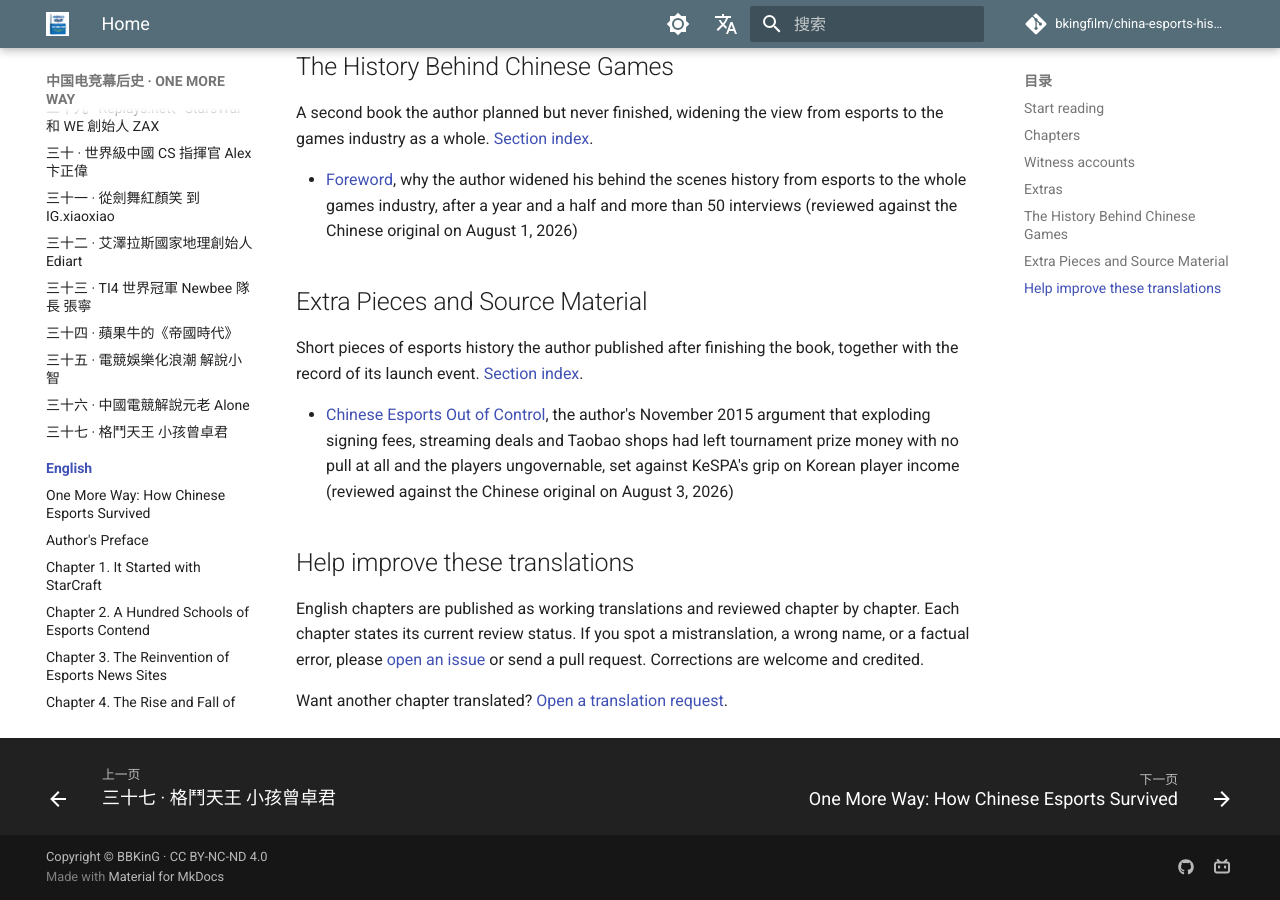
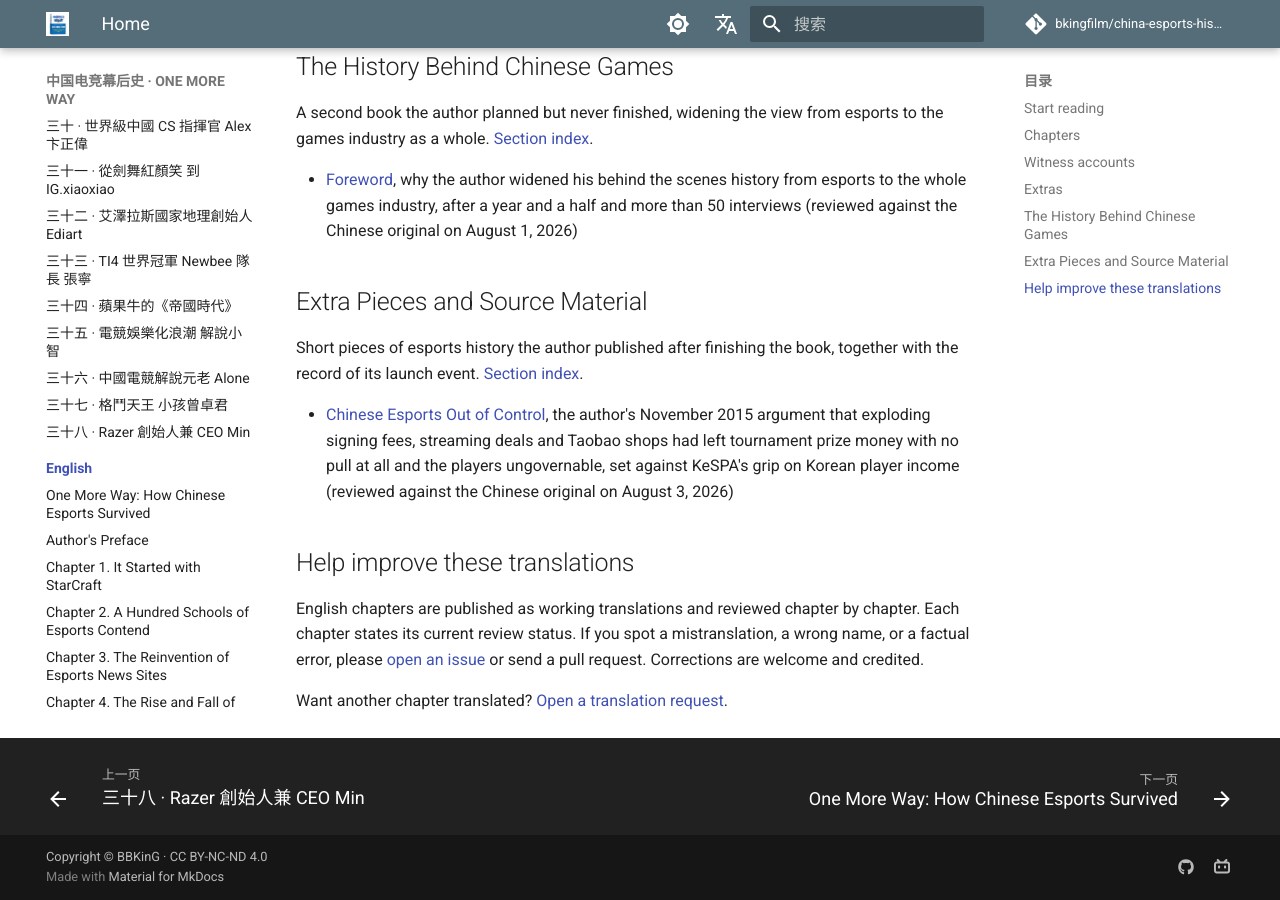
Before and after one commit to bkingfilm/china-esports-history, an MkDocs documentation site: the page built from docs/en/index.md, in a window 1280 px wide and 900 px high, scrolled down 6626 px. Built offline with MkDocs 1.6.1 and Material for MkDocs 9.7.7, drawn with Linux system fonts in a browser that asks for light colours; comment, search, counter and statistics services are not loaded; part of the change alters nothing that is shown.

Commit message:
繁體中文版新增第三十八章 Razer 創始人兼 CEO Min
譯自 docs/zh/chapters/38-Razer创始人兼CEO-Min.md，章節結構照已校對的英文版切兩個小標。
同時更新 docs/zh-tw/index.md 章節清單與 mkdocs.yml 繁體中文 nav。

Co-Authored-By: Claude Opus 5 (1M context) <noreply@anthropic.com>

```diff
--- /dev/null
+++ b/docs/zh-tw/38-min-liang-tan-razer-founder.md
@@ -0,0 +1,101 @@
+# 三十八 Razer 創始人兼 CEO Min
+
+> 《ONE MORE WAY：中國電競幕後史》其中一章。作者 BBKinG（劉洋）。譯自簡體中文原文：[三十八 Razer创始人兼CEO Min](../zh/chapters/38-Razer创始人兼CEO-Min.md)
+>
+> 首次發表於作者的知乎專欄，2015 年 11 月 20 日：https://zhuanlan.zhihu.com/p/20355163
+>
+> 這是等待校對的工作稿。若您發現誤譯、用詞不合臺灣習慣或史實錯誤，歡迎[開一個 issue](https://github.com/bkingfilm/china-esports-history/issues/new) 或送出 pull request。
+
+從 1998 年，Razer 的第一款滑鼠 Boomslang（布斯朗悍蛇）誕生到現在，Razer 的產品幾乎遍及所有遊戲領域，設計始終獨領風騷，甚至一直是無數外設廠商競相模仿的對象，也是很多電競選手的最愛。
+
+在 Razer 眾多的創新設計中，開創式呼吸燈，已經成為滑鼠行業的標配，而這個創新的背後還有一個有趣的故事。
+
+少年時的 Min 經常半夜躲著爸媽偷玩遊戲，卻總是不能看到滑鼠在哪，因此突發奇想，如果給滑鼠加一個燈，不就可以解決了麼。就這樣，Min 在開始設計滑鼠時，呼吸燈誕生了，而呼吸燈的亮暗週期，也是設計師根據 Min 的呼吸，掐著秒錶算出來的。
+
+17 年過去了，Razer 已然成為全球玩家互動設備與軟體的領導品牌，專注於為頂級遊戲玩家服務的 Min，也因此和世界遊戲圈、電競圈發生了許多故事，有很多更是值得載入歷史的。
+
+Min，陳民亮，1977 年 11 月 5 日，出生於新加坡。外界一直傳 Min 是富二代，但其實並不是如傳聞所言，他父親家裡的條件不好，是靠政府資助才上完學的公派留學生，之後靠個人努力將 4 個子女撫養成才。
+
+Min 小時候喜歡玩遊戲，但因家裡沒錢置換新電腦，很長一段時間他都只能和哥哥一起使用一個相當於 286 的第 2 代蘋果電腦玩遊戲。
+
+Min 的家庭很傳統，從小他的父母就為其規劃了將來的路，他畢業於新加坡國立大學法學科系，以優異的成績通過新加坡律師協會的資格認證考試，從而進入亞洲頂尖科技法律師事務所之一的基斯通律師事務所，成為一名職業的科技法/知識產權律師。
+
+可是，改變遊戲外設的夢想，一直在他心中滋生著，於是在 1995 年，Min 不顧家庭反對，毅然決然地辭去了律師職業，與好友一起從零開始創辦了 Razer。
+
+Min 開玩笑說，還好我是老么，哥哥姐姐把家裡的任務都完成了，我才可以去做我想做的事情。
+
+1998 年，還是一名電競選手的 Min 結識了 Razer 另一個創始人 Robert Krakoff。當時，這是一家專門研究雷射掃描的公司，叫 Karna，他們開發出了一種新的技術，這種技術可以把掃描的頻率和精細度提高數倍。
+
+Min 得知後，建議他們把這個技術用來做遊戲滑鼠。
+
+於是，Min 和 Robert 利用全新技術製造出了 Boomslang（布斯朗悍蛇滑鼠），它的精度高於其它同類產品 5 倍，使用 USB 介面，最高解析度 1800dpi。
+
+最開始 Min 只是為了自己在比賽中能取得優勢，然而圈內的電競好友得知後，紛紛奔走相告並競相下單，一傳十十傳百，就這樣開啟了一個滑鼠的新時代，隨後 Razer 就正式成立了。
+
+全新的產品不僅是對技術的挑戰，更是對市場的挑戰。當時作為首席設計師、首席玩家的 Min，第一個計畫就是把 Razer 帶到職業比賽中去。他的想法很簡單，Razer 就是為專業遊戲玩家服務的，而當時世界電子競技職業化最火熱的地方，就是韓國。
+
+注意，下面要填補的就是一個歷史的空白了。
+
+可能很多人知道 WCG 的前身是 2000 年的 WCGC，但是估計沒多少人知道，WCGC 的前身是一個叫 Battle Top 的比賽，這個比賽是由一個叫 Battle Lee 的韓國人辦的，Min 在 1998 年為了 Razer，隻身一個人飛去韓國，為了節約經費，同時為了瞭解韓國的外設環境，Min 並沒有住飯店，而是選擇了吃住在網咖（大陸稱網吧，與臺灣的網咖並非同一種場所）裡。
+
+Min 的出現讓 Battle Lee 非常吃驚，他是唯一一個跑來談合作的外國人。
+
+除了在賽事方面進行合作，Min 在 2000 年還找到 Quake 時代的天王級選手 Fatal1ty，成為他的第一個贊助商，Fatal1ty 也在那一年在專門為 Quake 選手設計的改進版 Boomslang 的幫助下獲得無數大獎。
+
+Razer 也因此在職業選手圈開始廣受青睞，這種從核心偶像地帶產生的口碑傳播，帶來了很好的回報，讓 Razer 滑鼠的銷量不斷攀升，這也讓公司堅定了電子競技這條推廣路線。
+
+2001 年，在電子競技的概念還是個雛形的階段，Razer 就果斷拿出 10 萬美金冠名 CPL 大賽。
+
+相比現在，這似乎並不多，但是在當時已經是前所未有的歷史性天價了。而在那年，Razer 並不富裕，產品線也很單一，還因為 2000 年一場臺灣地震，損壞了大量設備和庫存，公司命懸一線。
+
+好在這個時候，CS 經過 2 年的發酵，接替 Quake 成為受眾更廣泛，影響一代人的 FPS 電競項目，Min 很有預見性看到了 CS 項目的潛力，在該項目初期就贊助了 CS 的比賽。
+
+此時，Razer 也將生產基地移至中國大陸，並推出了解析度為 2100DPI 的 Boomslang 布斯朗悍蛇，繼續針對 FPS 玩家的需求進行設計改良。
+
+2004 年，對 Min 來說是個轉折點。
+
+之前 Razer 公司很出名，但是財務狀況一直不是很好，公司是由職業經理人管理，Min 覺得當時公司產品的設計和推廣沒有掌握在遊戲家手裡。
+
+在業績面前，職業經理人們先後離開，Min 和 Robert 開始重新掌管公司，Robert 任總裁，Min 被任命為創意總監，經過兩人的通力合作，2004 年，由 Min 設計的 Razer Diamondback 響尾蛇上市了。
+
+## Razer Diamondback 響尾蛇的輝煌
+
+這是一款真正可以替代 Boomslang 系列的拳頭產品，光學滑鼠，支援 5.8 兆像素，擁有每秒超過 6400 次的圖像捕捉刷新速度，超過每秒 40 英吋的移動速度。這款滑鼠在外觀上也非常出眾，使用了橡膠噴塗的超大防滑按鍵，更適合各種大小手型。
+
+2004 年 10 月舊金山，Razer 第一次贊助了 WCG，之前財務狀況不好，Min 沒辦法，如今有產品有方向，Min 信心十足，毅然決然地就帶著響尾蛇和三四個工作人員來了，裝了 200 多臺電腦，卻在結束的時候丟了 100 多個滑鼠，因為人少，實在看管不過來了。
+
+結果，沒想到的是，被各國電競選手「順走」的 100 多支滑鼠竟然成了通往各個國家的窗口，所有選手都迫不及待地向同伴推薦這個神奇的滑鼠，Razer 從此走向世界。
+
+2005 年，在響尾蛇的大獲成功之後，充分吸收其經驗的世界第一款雷射滑鼠 Razer Copperhead 銅斑蛇被推向市場，轟動整個遊戲圈。
+
+## Razer Copperhead 銅斑蛇的經典
+
+直到很多年之後的現在，很多玩家還是很想念銅斑蛇，因為它的性能和手感超出同時代滑鼠太多了，為玩家帶來過太多美好的回憶，在 CS 和 WAR3 最鼎盛的時代，無數人都是手握這款滑鼠一次次走向勝利。
+
+而 Min 的「始於玩家，賦予玩家」以玩家為核心的設計理念，也因為這兩款產品的大賣，被董事會認可，同年，在已經 60 多歲的老頑童創始人 Robert 退休後，Min 接替他成為 Razer CEO 兼創意總監。
+
+2006 年，羽翼豐滿的 Razer 開始擴大產品線，從支援巨集設定，抗衝突的 Razer Tarantula 狼蛛鍵盤，到世界上第一個支援 5.1 聲道定位音訊系統的 Razer Barracuda 梭魚遊戲耳機，Min 真是大刀闊斧地在往前走著。
+
+2006 年年底，新一系列的滑鼠又一次震撼整個市場，Razer DeathAdder 煉獄蝰蛇遊戲滑鼠推向市場。
+
+之後的產品越來越多，我們就不重複了，這裡說下 Min 去做的另一件事情，他推動 Razer 在全球建立了三個設計中心，分別在舊金山、臺北和新加坡，還建立了一個科技中心，關注未來 3 到 10 年的科技。
+
+這些研究單位很神秘，Min 說，世界上只有 3 個人知道所有的項目列表。當然研究人員並不是只研究外設，他們還研究非熱門和非主流的技術，其中充滿大量極客文化，也有不少的怪人。
+
+比如，有一個英國設計師，喜歡住在桌子下面，不洗澡，不吃肉，還不允許別人吃肉，據說後來去印度修行了。再比如，Min 會從各個領域招人，有次還從 youtube 招過一個人研究影片串流媒體技術的。看似無心插柳，卻讓公司充滿了無限的可能。
+
+於是，靈刃超薄遊戲筆記型電腦就是這麼誕生的。
+
+之前市面上的遊戲筆記型電腦都是又厚又重，Min 認為，玩家需要的是性能與輕便兼備的遊戲筆記型電腦，他就帶著研究人員去做了。
+
+不過，接觸到的大多數供應商都告訴他，以當時的技術這個不可能做出來。
+
+於是，他收購了 Powerbook、OQO 等專業筆記型電腦生產商，帶著全球相關的研究人員花了三年時間，親自帶隊，打破常規，終於做成了世界上第一款最薄的高性能遊戲筆記型電腦。
+
+Min 說，給別人一個機會，可以專注做自己認為最自豪的東西，將來總會有回報的。
+
+就像現在，即使 Razer 的品牌已經深入人心了，他們依然還在每年花很多精力做校園行，贊助遊戲賽事和職業選手。
+
+因為 Min 覺得「始於玩家，賦予玩家」是 Razer 的根本、是源泉，這些事情不能停下，不能忘記。
+
+獨領風騷 Razer CEO Min
--- a/docs/zh-tw/index.md
+++ b/docs/zh-tw/index.md
@@ -57,3 +57,4 @@
 - [三十五 電競娛樂化浪潮 解說小智](35-xiaozhi-yang-fengzhi-entertainment-wave.md)，全書第三十五章。楊豐智（小智）1989 年生於遼寧錦州，爺爺是主管當地經濟的地方官員，父親當過銀行行長，家族根基龐大。天生大舌頭讓他從小被人嘲笑，性格敏感倔犟又好鬥，他從小學起逼自己在自習課上講笑話，兩年裡練出先放大自身缺點再自嘲的反差手法，這就是「智式幽默」的雛形。開學第一天上學路上被打劫 5 次，後來有人組隊到班上要錢，他抄起磚頭往對方領頭的頭上砸，此後無數次打架被學校開除，初中成了最後的學歷。父親撂下一句有本事你一直待家裡別出去，他就在每天被反鎖、拉掉電閘的家裡待了一年，把羅馬帝國衰亡史、唐宋詩詞、明史全看完，從此愛上用手機公放太平歌詞。父親為他放棄公職下海開廠，2005 年起帶他跑工廠會議和採購，2007 年一次化學事故讓他身上開了 40 釐米的刀口，被送回城裡養傷。休養期間迷上澄海 3C，2008 年 1 月寫信建議一位解說加點幽默元素，對方回了句你行你來啊，他做的第一期影片發在土豆上瞬間 5 萬點擊，最高一期 70 萬，家裡每月給他一萬塊零花錢。2009 年父親被同族合夥人陰了一把，工廠一夜之間沒了、建廠的貸款全落到頭上，他拿最後一個月零花錢租了年租 4000 塊的店鋪學賣衣服，每月至少兩天和女朋友坐綠皮車去北京動物園批發市場搶貨，一份薯條兩個人推來推去地吃，那時最大的夢想是有三萬塊買臺二手普桑。2010 年他把服裝店盤出去回頭做 CH3C 比賽，陪富二代喝酒一杯一千塊換來 6 萬多贊助，兩年徒勞無功後讀到袁崇煥那首詩大哭一場，徹底放棄最愛的項目。2012 年他全部積蓄只剩 70 元，靠朋友借的 3000 塊買了臺 2600 塊的電腦轉做英雄聯盟影片，如今一期影片點擊將近 2000 萬，2014 年秋天以天價簽約鬥魚直播（等待校對的工作稿）
 - [三十六 中國電競解說元老 Alone](36-alone-liu-qing-esports-caster.md)，全書第三十六章。劉青（Alone、二龍，自號 China ToP Zerg）1980 年生於蘇州盛澤鎮，考大學時為了能出去看看，把志願全報在北方，最後進了吉林大學。1999 年他同時碰上星際爭霸和 QQ，為了進校隊苦練，隊伍出去跟外面打卻幾乎沒贏過。2002 年畢業回上海，隨手報名 GOC 就打敗了上海最強戰隊 SVS 的副隊長、WCG 全國亞軍 zealot，當晚 SVS 的飯局上七八個人談笑風生，沒人理他，一盤回鍋肉端到面前時，一直沒說話的管理 Friend（陳琦棟）突然問他要不要加入 SVS，他心想要是說不要這塊肉是不是就吃不了了，於是哦了一聲進了電競圈。比賽成績不好，他轉做領隊，2002 年和 Friend 一起辦起中國玩家公會 China Player Union，簡稱 CPU，他負責的第一件事是花一個星期翻遍其它行業的綱領來起草公會綱領，拿著綱領去上海市政府註冊時，工作人員問這個公會有多少人，他答網路上有幾萬人，然後就沒有然後了。2003 年三星把 WCG 星際和 FIFA 放到網路上舉行，公會認為作弊、代打、掉線都無解，聯名一百多個戰隊、幾千人上書並專程送到三星中國分公司，什麼也沒改變。發現 CPU 根本約束不了別的組織之後，他們轉去做電競網站和自己的比賽 SIM，也就是 PLU 系列賽的前身，想靠輿論的力量規範行業。2004 年串流平臺剛出現、PPS 直播客戶端全平臺線上人數只有 300 多時，PLU 的技術人員 Oldman 就在和 PPS 的輪子一起研究 P2P 直播，同年 SIM 總決賽有 9000 多人線上觀看。2005 年 CPU 改名 PLU，他在 GamesTV 做了第一次出鏡解說；2006 年 PLU 轉播了全世界 80% 的知名賽事，關注度卻無法變現，2007 年資金鏈斷裂、8 個月沒發工資、走掉三分之二的人，母親說你每天工作十幾個小時，人家賺一萬多，你賺兩千塊。剩下的十來個人靠跟電信合作的每月 15 元高清 OB 卡、PLU 機械風暴機械鍵盤和網頁遊戲《星際帝國》聯運撐了下來，他感慨這幫人做了半輩子電子競技，最後讓他們賺錢的卻是網頁遊戲。2011 年 PLU 搬到無錫，後來應邀搬去太倉，靠承辦 TGA 走上軌道（等待校對的工作稿）
 - [三十七 格鬥天王 小孩曾卓君](37-xiaohai-zeng-zhuojun-king-of-fighters.md)，全書第三十七章。曾卓君（小孩）1989 年生於廣州，7 歲第二次進街機房那天連輸 30 多盤才贏一次，每輸一個小局就被父親打一個耳光，他已經記不清那天到底是 30 個還是 60 個，只記得對手一直笑得很賤。父親開五金行，撂下一句別怕遇到比你厲害的人，我給你幣去打，打贏為止，此後每個週末開車帶他去廣州各大街機廳踢館，12 歲之前進遊戲廳都有父親跟著。9 歲他就稱霸廣州街機格鬥界，網際網路還沒普及的年代很多人連他真名都不知道，只聽說有個打格鬥很厲害的小孩子，於是大家用粵語念法叫他「小孩」。2002 年 12 歲第一次參加廣州太平洋電腦城的大型街機比賽，早上 6 點就有人排隊、9 點到場時前面已經 1000 多人，父親硬是擠進去拉住主持人要名額，他破格入場後一路打進決賽奪冠，獎品是當時很難買到的 PS2，《數碼時代》給了他人生第一次採訪。2004 年首次走出廣州，在深港澳三地對抗賽以 9：8 險勝香港力宏；接著在北京南北對抗賽的團隊賽擊敗號稱不敗神話的程龍，一戰成名。2005 年廣州體育館的街機大賽上他贏下湖南來的高手拿到拳皇 97 冠軍，98 項目掃平所有外地選手，因此得了廣州守衛者的稱號。2007 年上海 TGB 國際邀請賽匯集中國、日本、韓國、臺灣、香港五地高手，他單人賽敗給每打一局就猛抽自己耳光的日本選手耳光男，團隊賽一人挑掉 5 個韓國選手後敗給 Cap，98 項目卻靠自創的單手操作橫掃全場，惹得日本人揚言要找專打 98 的高手來報仇；同年北京激鬥大賽，10 個日本頂級選手上場，他一人連勝十局。2007 年高二期末考一結束他就直飛上海打鬥劇選拔，第一次出國便踏進日本格鬥遊戲最高殿堂，進 8 強後主持人第一次把麥克風遞給他，他說我就是來拿冠軍的，最後決賽擊敗中神通程龍真的奪冠，成為中國第一個格鬥遊戲世界冠軍。成名後他沒放棄學業，一年後考進大學，畢業後成為職業選手，由街機搖桿廠商拳霸常年贊助出國參賽（等待校對的工作稿）
+- [三十八 Razer 創始人兼 CEO Min](38-min-liang-tan-razer-founder.md)，全書第三十八章。陳民亮（Min）1977 年生於新加坡，外界一直傳他是富二代，其實父親家境不好，是靠政府資助才唸完書的公派留學生，之後靠個人努力把四個子女養大；他小時候家裡沒錢換新電腦，很長一段時間跟哥哥合用一臺相當於 286 的第二代蘋果電腦。父母從小替他規劃好路，他從新加坡國立大學法學科系畢業，通過律師資格認證考試進了亞洲頂尖的基斯通律師事務所當科技法與知識產權律師，1995 年卻不顧家庭反對辭掉律師工作，和好友從零創辦 Razer，他開玩笑說還好自己是老么，哥哥姐姐把家裡的任務都完成了。少年時他半夜躲著爸媽偷玩遊戲總看不到滑鼠在哪，就想給滑鼠加個燈，這成了後來的呼吸燈，亮暗週期是設計師掐著秒錶按他的呼吸算出來的。1998 年他認識了做雷射掃描的 Karna 公司的 Robert Krakoff，建議把那套能讓掃描頻率與精細度提高數倍的技術拿來做遊戲滑鼠，於是有了精度高出同類產品 5 倍、最高 1800dpi 的 Boomslang 布斯朗悍蛇。同年他為了 Razer 隻身飛去韓國，為省經費也為摸清當地外設環境，不住飯店而吃住在網咖裡，找上辦 Battle Top 的 Battle Lee，那個比賽正是 WCGC 與 WCG 的前身，而他是唯一跑去談合作的外國人。2000 年他成為 Quake 天王 Fatal1ty 的第一個贊助商，2001 年果斷拿 10 萬美金冠名 CPL，而那一年公司產品線單一，還因為 2000 年一場臺灣地震損失大量設備與庫存，命懸一線。2004 年職業經理人先後離開，他和 Robert 收回公司，他設計的 Razer Diamondback 響尾蛇上市；同年 10 月在舊金山第一次贊助 WCG，只帶三四個工作人員裝了 200 多臺電腦，結束時丟了 100 多個滑鼠，這些被各國選手順走的滑鼠反而成了 Razer 通往各國的窗口。2005 年世界第一款雷射滑鼠 Copperhead 銅斑蛇轟動遊戲圈，董事會也認可了他「始於玩家，賦予玩家」的設計理念，老頑童 Robert 退休後他接任 Razer CEO 兼創意總監。之後 Razer 在舊金山、臺北、新加坡設了三個設計中心和一個看未來 3 到 10 年的科技中心，全世界只有 3 個人知道完整的項目列表；靈刃超薄遊戲筆記型電腦則是在供應商都說做不出來的情況下，靠收購 Powerbook、OQO 並花三年親自帶隊做成的（等待校對的工作稿）
--- a/mkdocs.yml
+++ b/mkdocs.yml
@@ -197,6 +197,7 @@ nav:
       - 三十五 · 電競娛樂化浪潮 解說小智: zh-tw/35-xiaozhi-yang-fengzhi-entertainment-wave.md
       - 三十六 · 中國電競解說元老 Alone: zh-tw/36-alone-liu-qing-esports-caster.md
       - 三十七 · 格鬥天王 小孩曾卓君: zh-tw/37-xiaohai-zeng-zhuojun-king-of-fighters.md
+      - 三十八 · Razer 創始人兼 CEO Min: zh-tw/38-min-liang-tan-razer-founder.md
   - English:
       - "Home": en/index.md
       - "One More Way: How Chinese Esports Survived": en/one-more-way-tedx-2015.md
```
